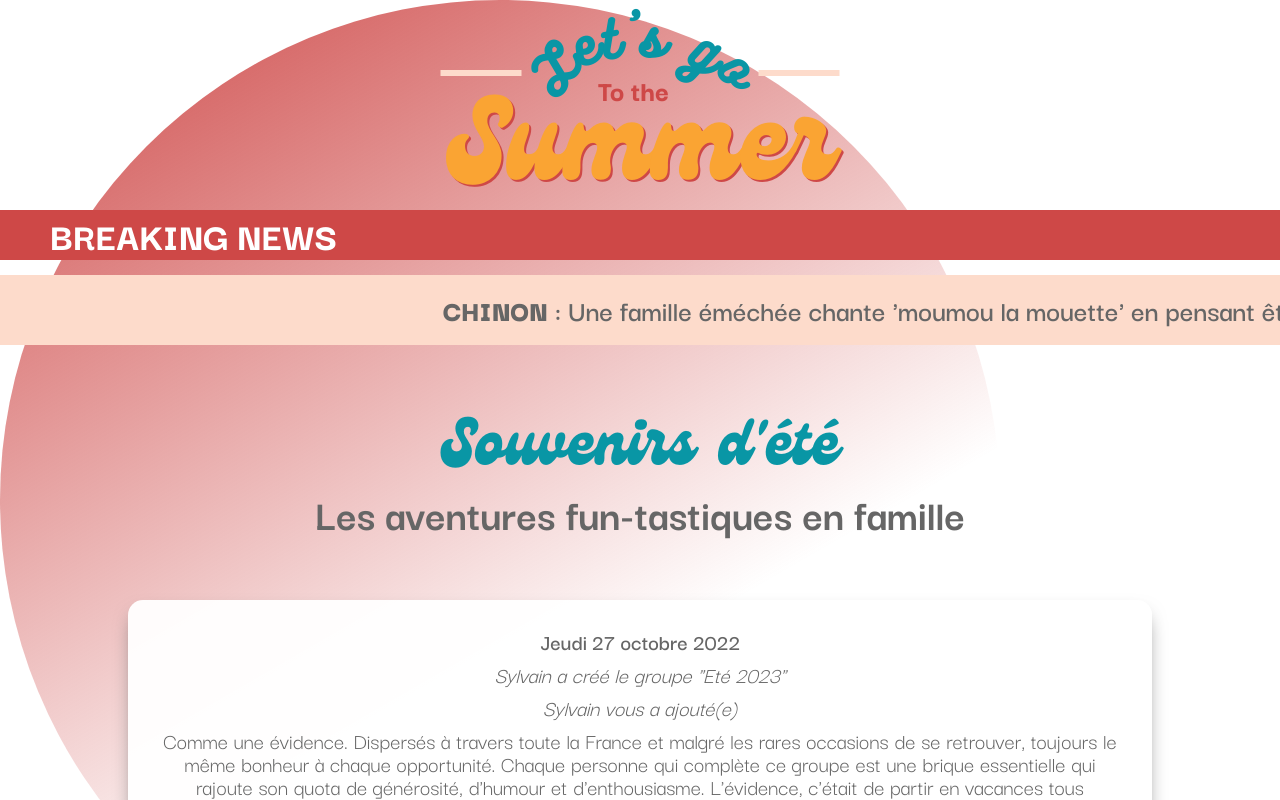
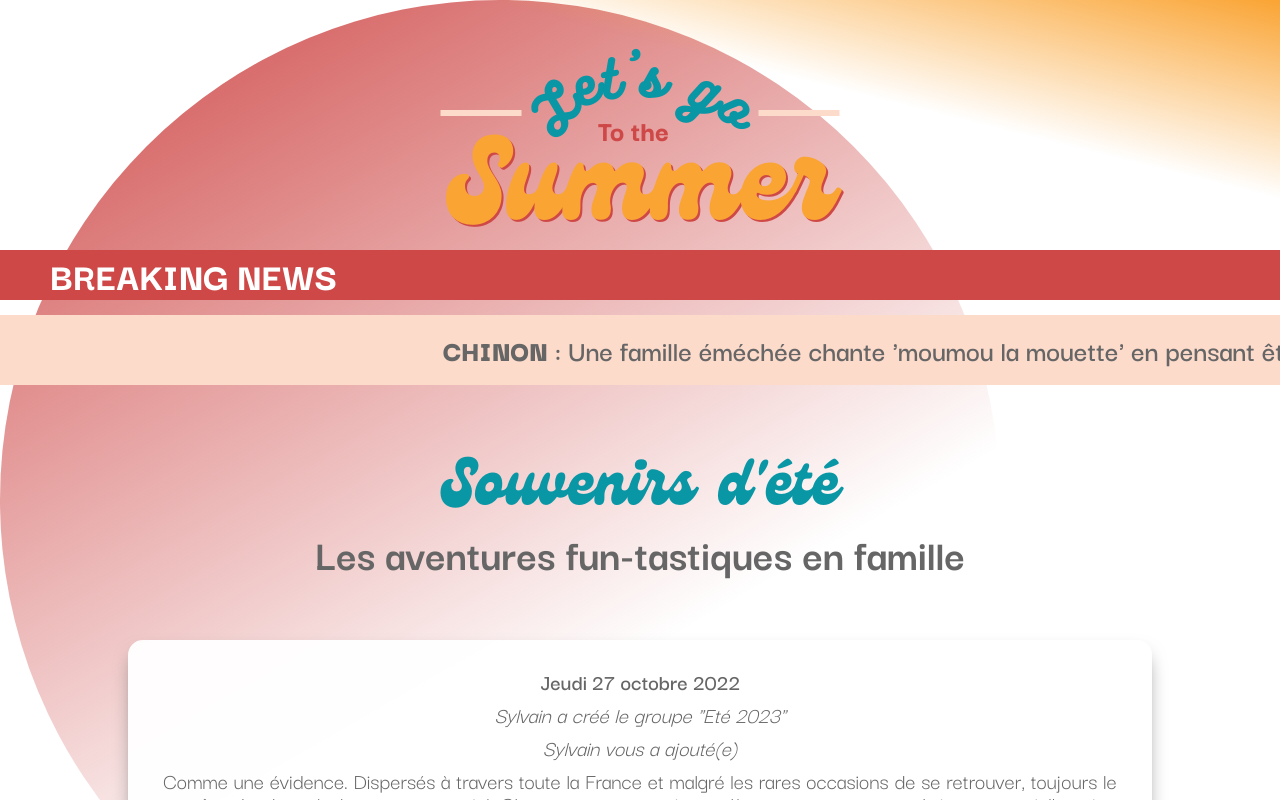
Before and after one commit to PixelsAndCookies/lets-go-to-the-summer, a React (Vite) app: page / in a window 1280 px wide. Shown: the top 800 px of the page. Built offline with nearby package versions, Linux system fonts and the light colour scheme.

Commit message:
Update main.scss

```diff
--- a/src/style/main.scss
+++ b/src/style/main.scss
@@ -20,6 +20,7 @@
 @import '../pages/Holiday/Holiday';
 @import '../pages/Home/Home';
 @import '../pages/OtherPages';
+@import '../components/Header/Header';
 
 html {
     font-size: 62.5%;
```
